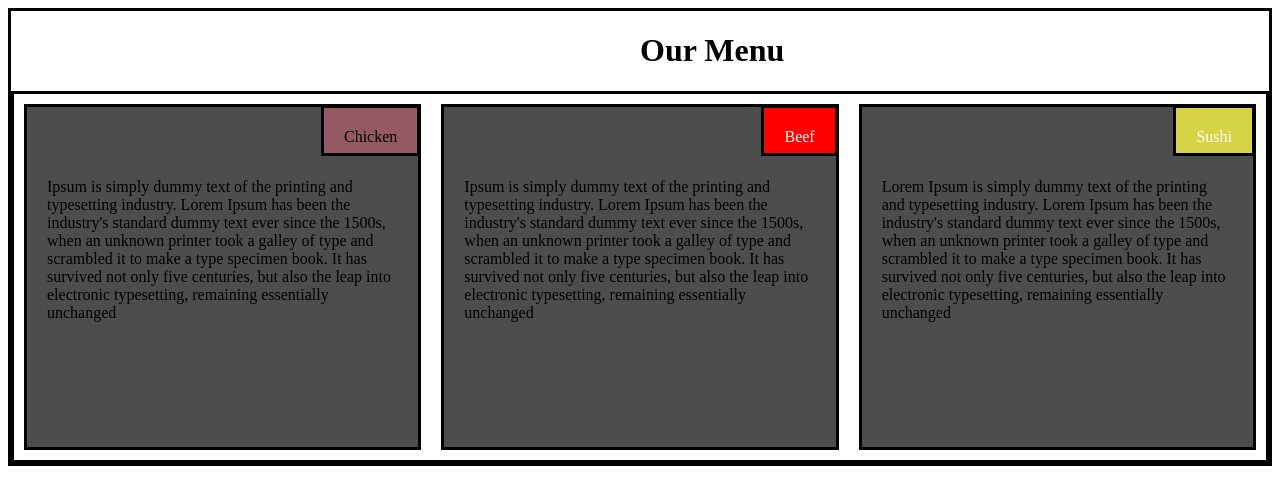
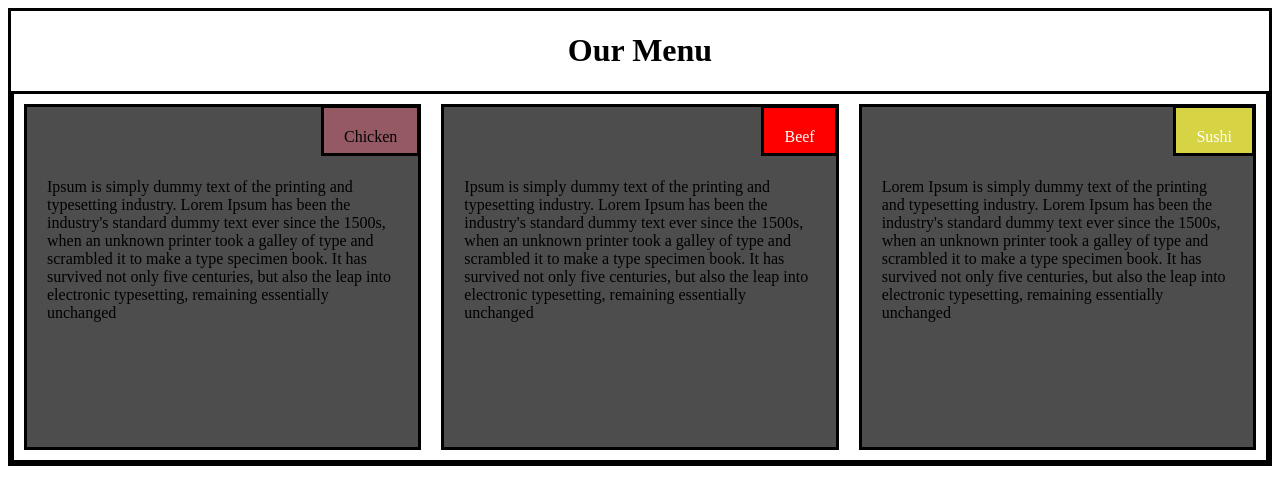
Before and after one commit to arjun11120/solution, a plain HTML site: page index.html in a window 1280 px wide. Drawn offline with Linux system fonts and the light colour scheme.

Commit message:
Update css.css

```diff
--- a/css.css
+++ b/css.css
@@ -4,7 +4,8 @@
 	border-color: black;
   }
   h1{
-	 margin-left: 50%;
+
+	  text-align: center;
   }
 .flexBox{
 
```
